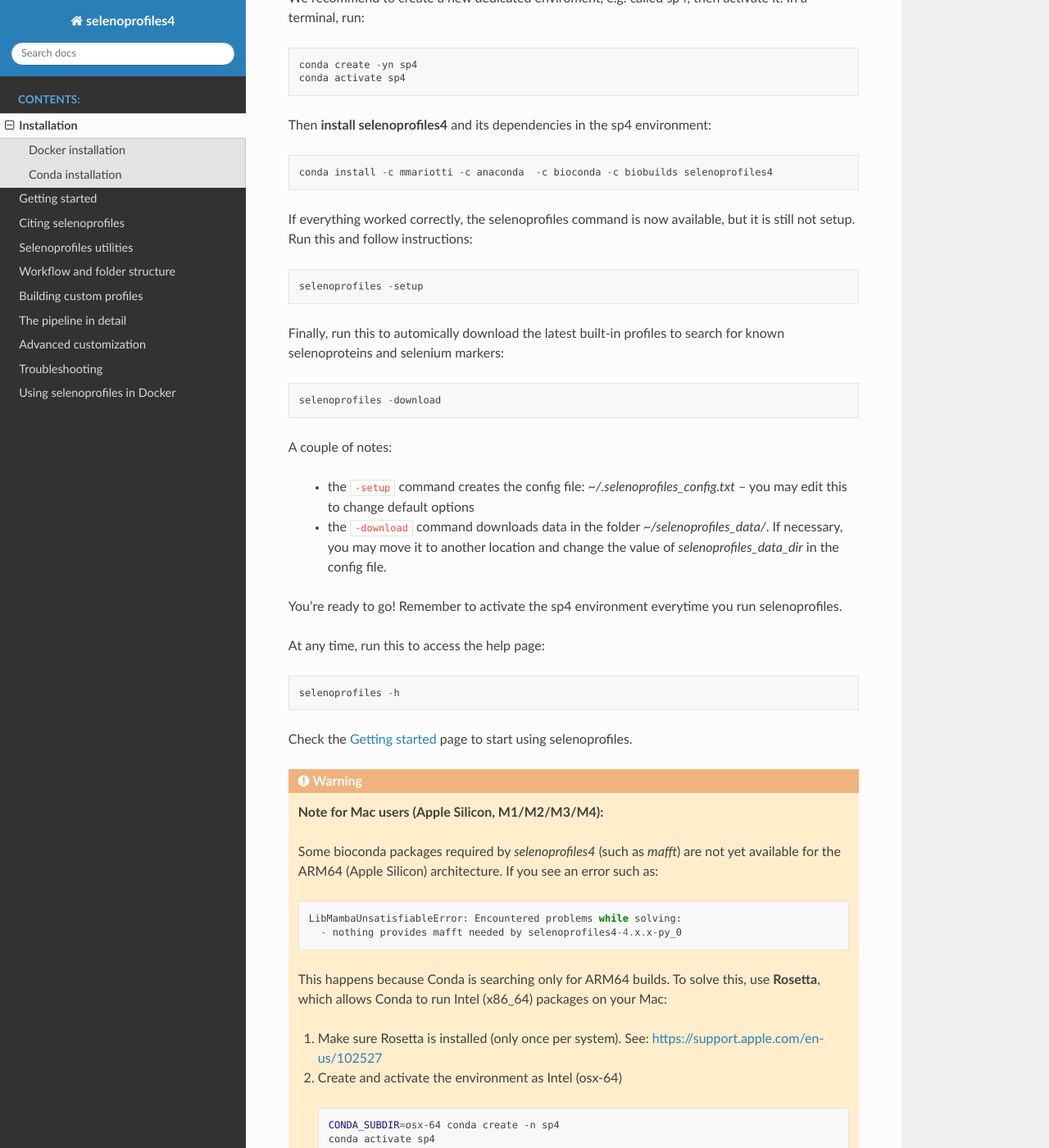
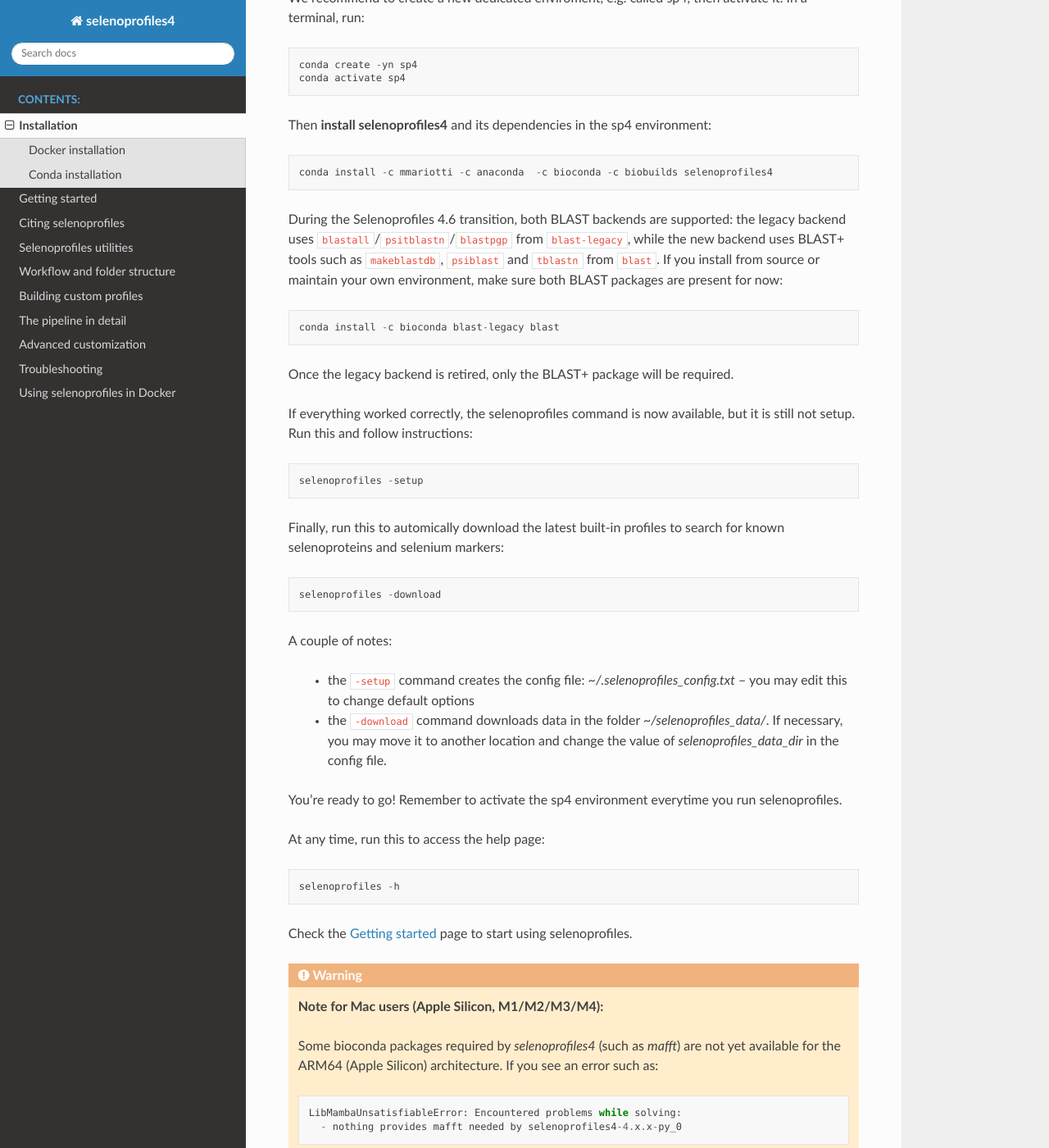
Before and after one commit to marco-mariotti/selenoprofiles4, a Sphinx documentation site: the page built from docs/installation.rst, in a window 1280 px wide and 1400 px high, scrolled down 1011 px. Shown: the whole window at 82% size. Built offline with Sphinx 7.4.7 and the Read the Docs theme 3.1.0, drawn with Linux system fonts in a browser that asks for light colours; some of the changed text lies outside the part shown.

Commit message:
Add BLAST+ dependency coverage during backend transition

```diff
--- a/docs/installation.rst
+++ b/docs/installation.rst
@@ -43,6 +43,17 @@ We recommend to create a new dedicated enviroment, e.g. called sp4, then activat
 Then **install selenoprofiles4** and its dependencies in the sp4 environment::
 
     conda install -c mmariotti -c anaconda  -c bioconda -c biobuilds selenoprofiles4
+
+During the Selenoprofiles 4.6 transition, both BLAST backends are supported:
+the legacy backend uses ``blastall``/``psitblastn``/``blastpgp`` from
+``blast-legacy``, while the new backend uses BLAST+ tools such as
+``makeblastdb``, ``psiblast`` and ``tblastn`` from ``blast``. If you install
+from source or maintain your own environment, make sure both BLAST packages are
+present for now::
+
+    conda install -c bioconda blast-legacy blast
+
+Once the legacy backend is retired, only the BLAST+ package will be required.
 
 If everything worked correctly, the selenoprofiles command is now available, but it is still not setup.
 Run this and follow instructions::
@@ -97,4 +108,9 @@ Check the :doc:`get_started` page to start using selenoprofiles.
 
         CONDA_SUBDIR=osx-64 conda install -c mmariotti -c anaconda -c bioconda -c biobuilds selenoprofiles4
 
+     For source/development installs during the 4.6 transition, also ensure
+     both BLAST backends are installed in the osx-64 environment::
+
+        CONDA_SUBDIR=osx-64 conda install -c bioconda blast-legacy blast
+
   After this, installation should succeed and *selenoprofiles4* will work normally on Apple Silicon.
--- a/meta.yaml
+++ b/meta.yaml
@@ -23,7 +23,12 @@ requirements:
   run:
     - python >=3.12, <3.13
     - requests
+    # During the 4.6 transition Selenoprofiles supports both BLAST backends:
+    # - blast-legacy provides blastall/psitblastn/blastpgp for the legacy path
+    # - blast provides BLAST+ binaries (makeblastdb, psiblast, tblastn)
+    # The legacy dependency can be removed when the old backend is retired.
     - bioconda::blast-legacy
+    - bioconda::blast
     - bioconda::wise2
     - bioconda::exonerate
     - bioconda::mafft
```
Also changed, not shown: 2 other files.
